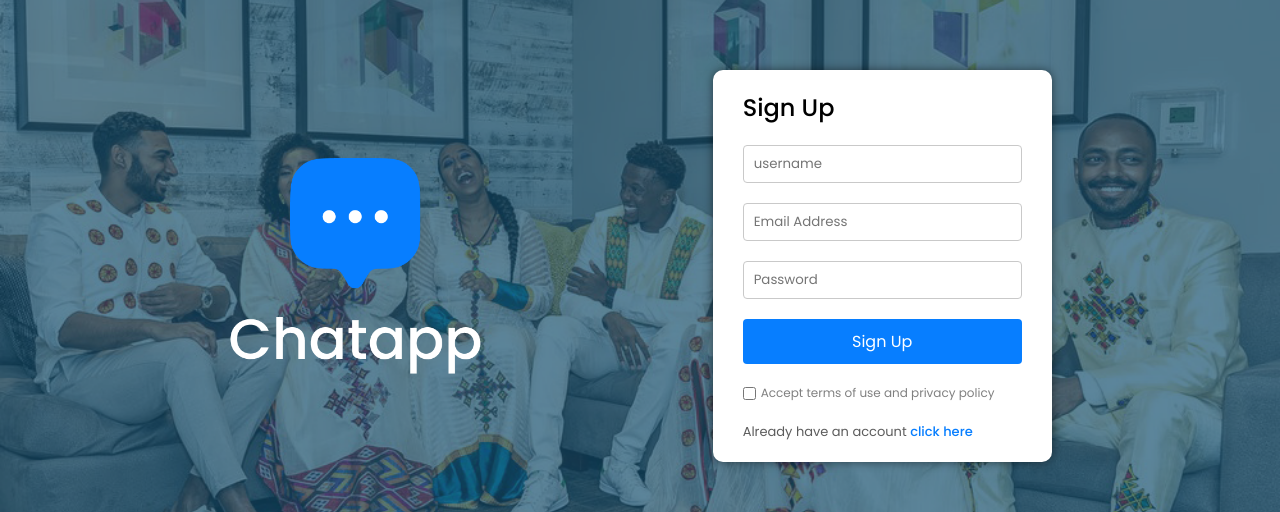
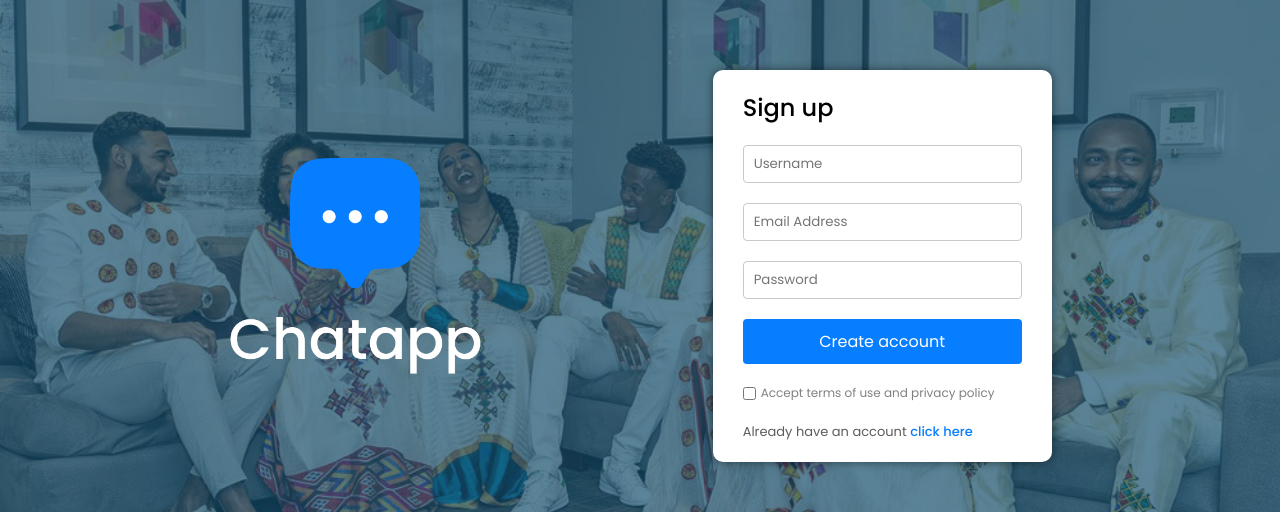
Before and after one commit to Besufekad-HAZ/Chat-App, a React (Vite) app: page / in a window 1280 px wide. Shown: the part 134-646 px from the top of the page. Built offline with nearby package versions, Linux system fonts and the light colour scheme; a web font is replaced by a local one.

Commit message:
Add Login and Signup options using Turnary operators and useState

```diff
--- a/src/pages/Login/Login.jsx
+++ b/src/pages/Login/Login.jsx
@@ -1,17 +1,22 @@
 import "./Login.css";
 import assets from "../../assets/assets";
+import { useState } from "react";
 const Login = () => {
+  const [currState, setCurrState] = useState("Sign up");
+
   return (
     <div className="login">
       <img src={assets.logo_big} alt="Login logo image" className="logo" />
       <form className="login-form">
-        <h2>Sign Up</h2>
-        <input
-          type="text"
-          placeholder="username"
-          className="form-input"
-          required
-        />
+        <h2>{currState}</h2>
+        {currState === "Sign up" ? (
+          <input
+            type="text"
+            placeholder="Username"
+            className="form-input"
+            required
+          />
+        ) : null}
         <input
           type="email"
           placeholder="Email Address"
@@ -24,14 +29,17 @@
           className="form-input"
           required
         />
-        <button type="submit">Sign Up</button>
+        <button type="submit">
+          {currState === "Sign up" ? "Create account" : "Login"}
+        </button>
         <div className="login-term">
           <input type="checkbox" />
           <p>Accept terms of use and privacy policy</p>
         </div>
         <div className="login-forgot">
           <p className="login-toogle">
-            Already have an account <span>click here</span>
+            Already have an account{" "}
+            <span onClick={() => setCurrState("Login")}>click here</span>
           </p>
         </div>
       </form>
```
